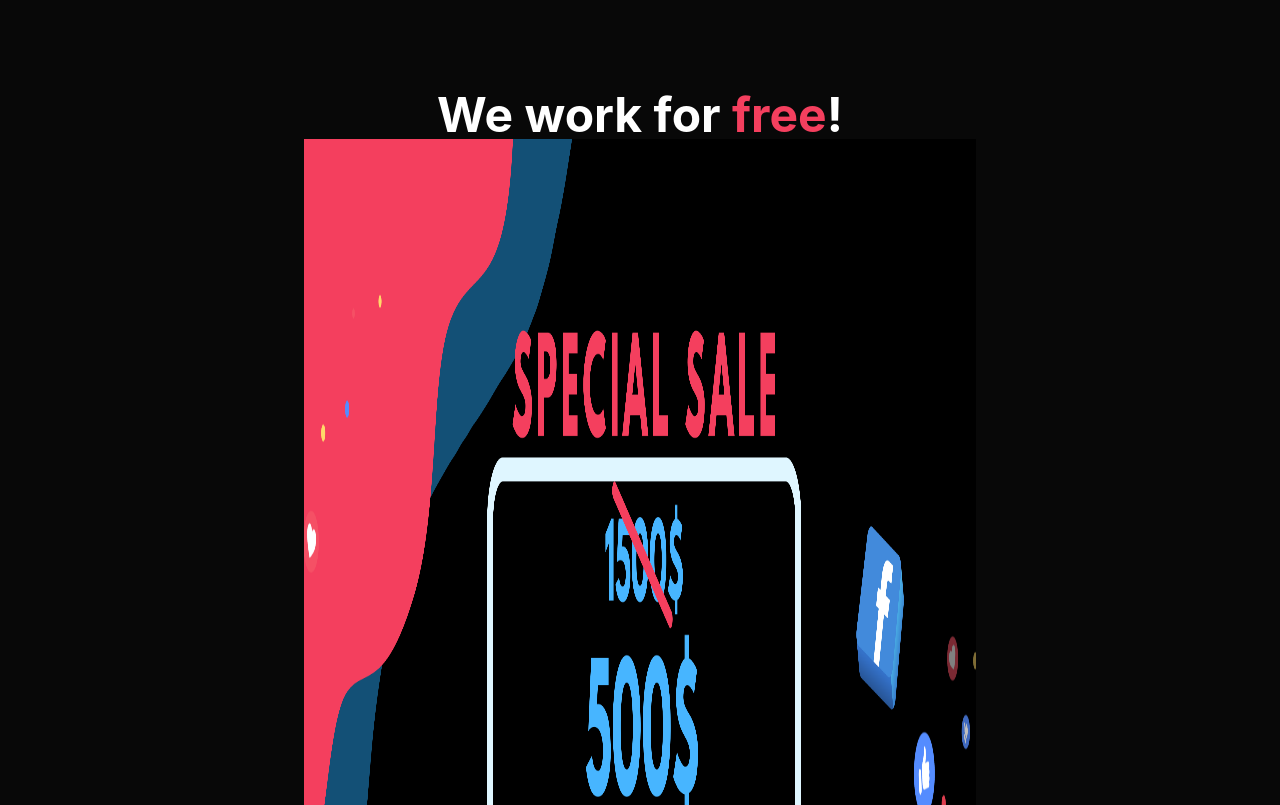
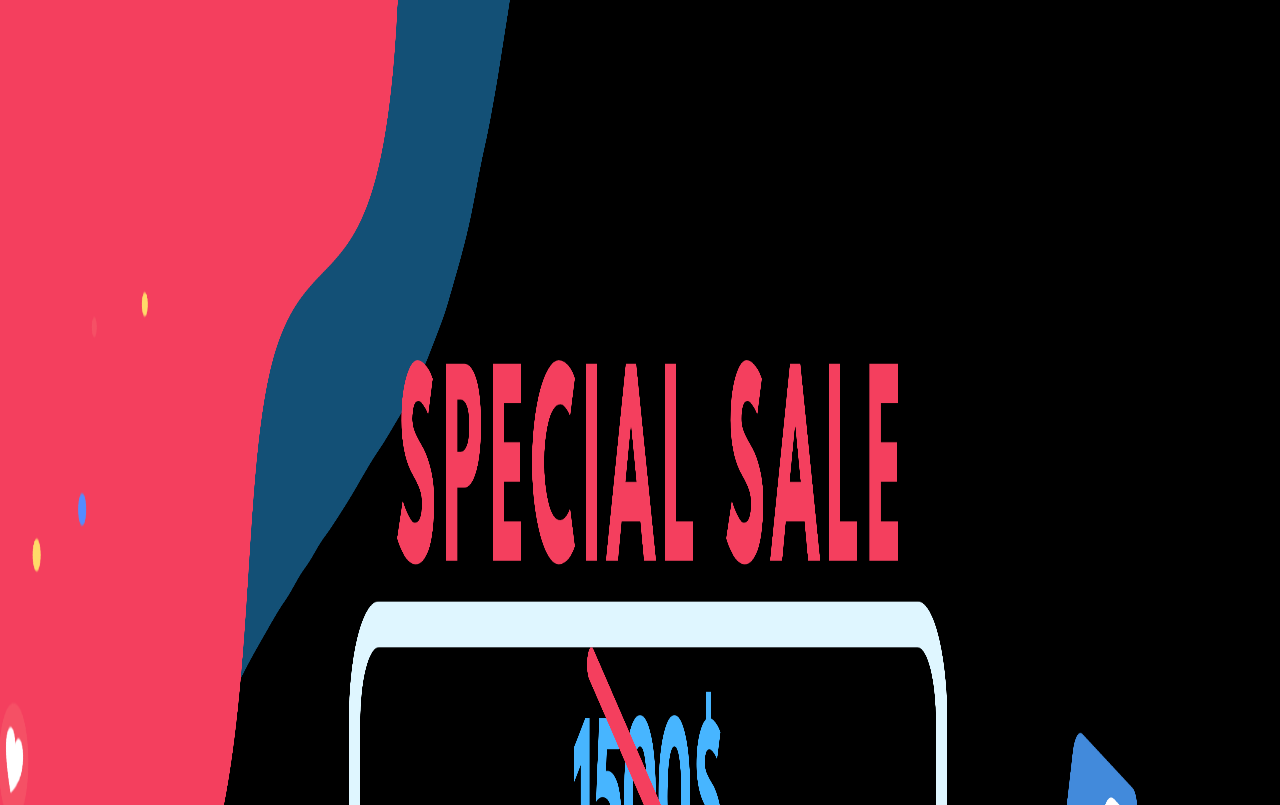
Before and after one commit to augustwoc/Wuertz-Media, a Next.js app: page / in a window 1280 px wide. Shown: the part 595-1400 px from the top of the page. Built offline with nearby package versions, Linux system fonts and the light colour scheme.

Commit message:
Update index.tsx

```diff
--- a/pages/index.tsx
+++ b/pages/index.tsx
@@ -38,11 +38,11 @@ const Home: NextPage = () => {
             <Image src={frontPhoto} height="700px" width="900px" />
           </div>
         </section>
+            <Image src={Photo} height="6912px" width="3456px" />
         <section className="text-center sm:m-5 m-12">
           <div className="m-24 items-center flex flex-wrap justify-center">
             <h1 className="font-bold sm:text-5xl sm:max-w-2xl text-3xl">
               We work for <span className="text-rose-500">free</span>!
-            <Image src={Photo} height="6912px" width="3456px" />
             </h1>
             </div>
             <div className="m-24 items-center flex flex-wrap justify-center">
```
